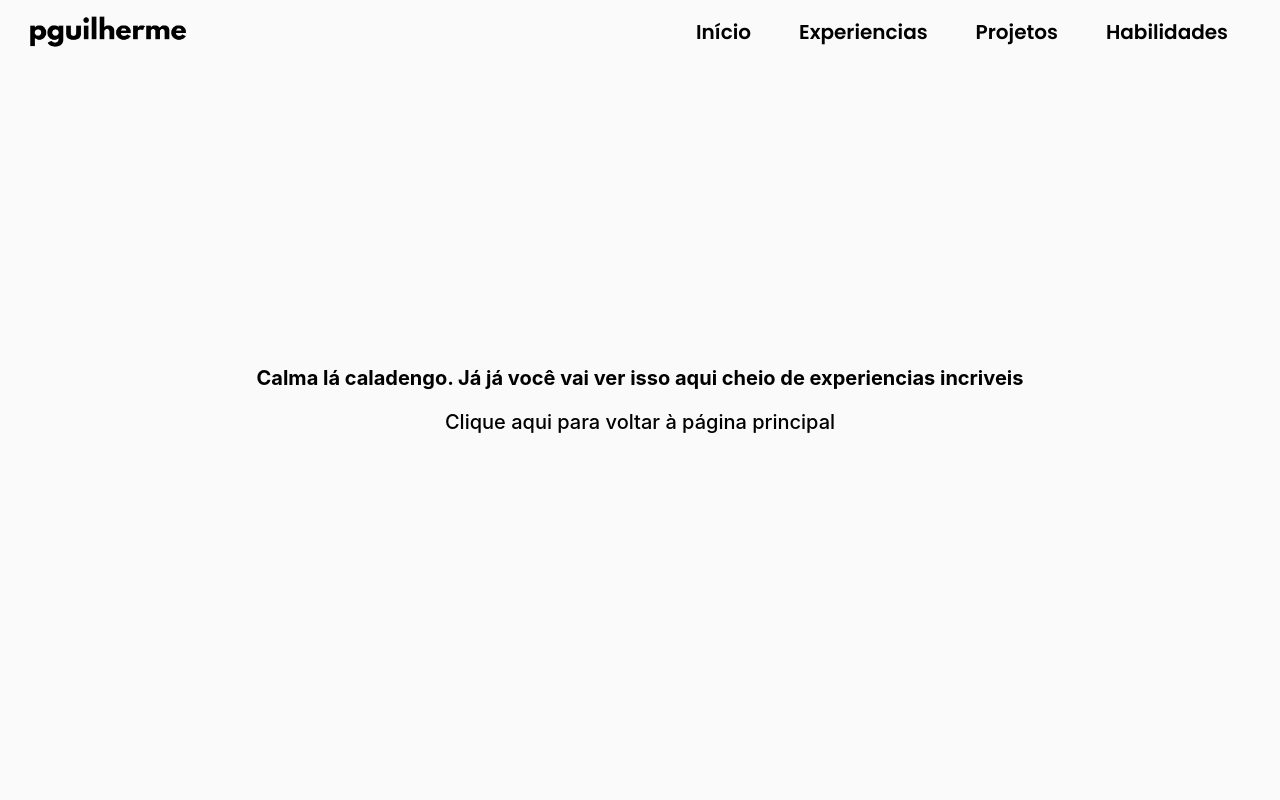
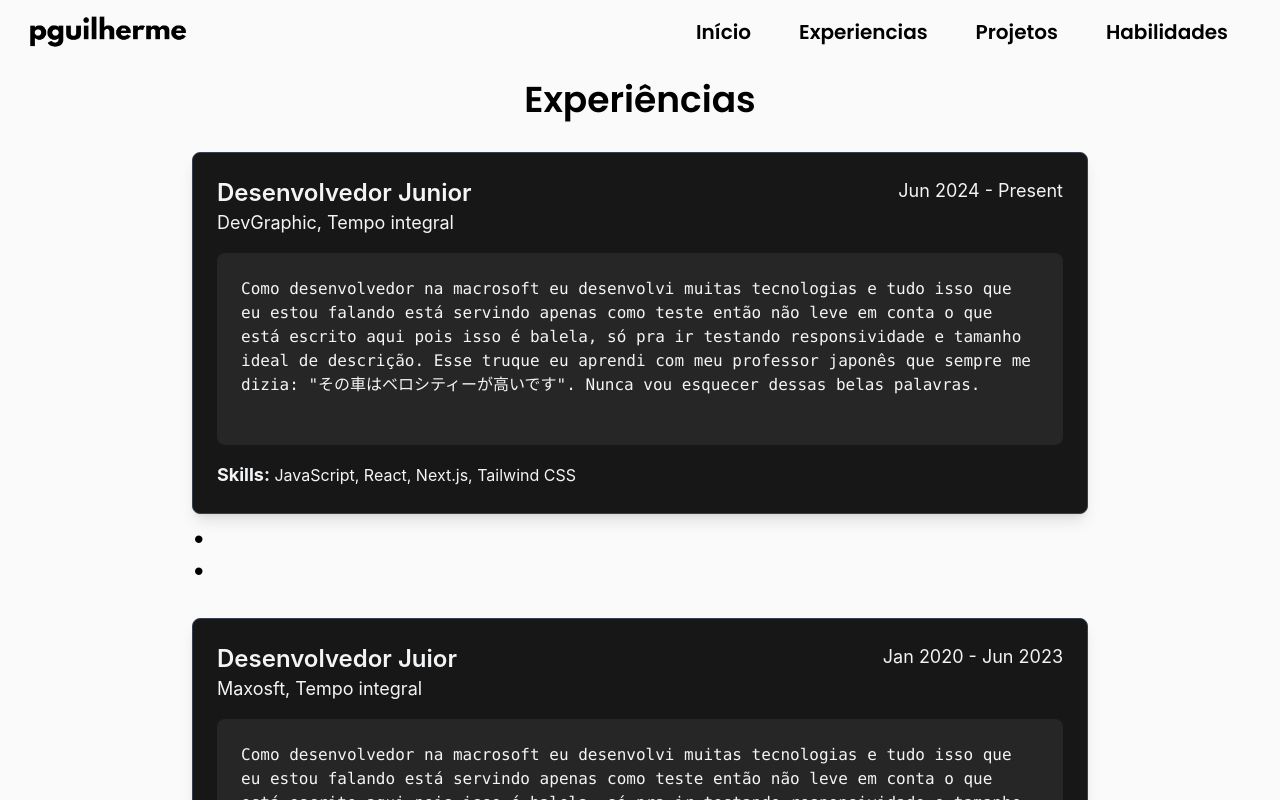
Before and after one commit to pguilhermef/pguilherme-portfolio, a Next.js app: page /experiences in a window 1280 px wide. Shown: the top 800 px of the page. Built offline with nearby package versions, Linux system fonts and the light colour scheme.

Commit message:
Add content at experiences page

```diff
--- a/components/Projects.js
+++ b/components/Projects.js
@@ -1,52 +1,9 @@
 import Image from 'next/image';
 import React from 'react';
+import myProjects from '../content/myProjects';
 
 import eye from '../public/project_links/eye.svg';
 import github from '../public/project_links/github-alt.svg';
-
-import project1 from '../public/projects_thumb/1.png';
-import project2 from '../public/projects_thumb/2.png';
-import project3 from '../public/projects_thumb/3.png';
-import project4 from '../public/projects_thumb/4.png';
-
-const myProjects = [
-  {
-    name: 'Go Pizza - Landing Page',
-    description: 'Uma Landing Page criada para atrair potenciais franqueados para uma rede de pizzarias. Foquei em oferecer uma apresentação visualmente atraente dos produtos e informações sobre as vantagens de se tornar um franqueado.',
-    technologies: 'React, Tailwind',
-    thumbnail: project1,
-    knowledgeArea: 'Front-end',
-    githubLink: 'https://github.com/pguilhermef/go2pizza',
-    vercelLink: 'https://www.mbebfranquias.com.br/'
-  },
-  {
-    name: 'Star Wars - Filtro de Planetas',
-    description: 'Simples site criado para estudar sobre o consumo de apis e criação de filtros. Esse foi um dos meus primeiros projetos. Com o conhecimento que tenho hoje tenho muitos planos de melhorias para esse site. Você pode encontrar esses planos no README do github.',
-    technologies: 'HTML, CSS, Javascript',
-    thumbnail: project2,
-    knowledgeArea: 'Front-end',
-    githubLink: 'https://github.com/pguilhermef/starwars-planets-filter',
-    vercelLink: 'https://starwars-planets-filter.vercel.app/'
-  },
-  {
-    name: 'Higmaster - Landing Page',
-    description: 'Landing Page criada para uma empresa local para atrair novos clientes de maneira mais profissional e dinâmica. Design simples e direto com botões que levam diretamente ao contato da empresa.',
-    technologies: 'HTML, CSS, Javascript, React',
-    thumbnail: project3,
-    knowledgeArea: 'Front-end',
-    githubLink: 'https://github.com/pguilhermef/higmaster',
-    vercelLink: 'https://higmaster.vercel.app/'
-  },
-  {
-    name: 'Projeto 4',
-    description: 'Descrição em logística aduaneira Curitiba-PR',
-    technologies: 'Next.js, React, Tailwind.css, Javascript',
-    thumbnail: project4,
-    knowledgeArea: 'Full-Stack',
-    githubLink: 'https://github.com/pguilhermef',
-    vercelLink: 'https://github.com/pguilhermef'
-  },
-]
 
 function Projects() {
   return (
@@ -65,7 +22,7 @@ function Projects() {
             <div key={item.name} className='flex flex-col items-start bg-white rounded-lg border-2 m-3 w-72 md:w-80 lg:w-96 xl:w-80 mx-4 md:mx-8 lg:mx-12'>
               {/* Foto */}
               <div className='flex justify-end w-full p-2 md:p-3'>
-                <div className='absolute z-10 bg-green-500 p-1 text-white rounded-sm mt-1 mr-1 text-xs md:text-sm'>{item.knowledgeArea}</div>
+                <div className='absolute z-10 bg-green-500 p-1 text-white rounded-sm mt-1 mr-1 text-xs md:text-sm cursor-default'>{item.knowledgeArea}</div>
                 {/* Visualização e Github */}
                 <div className='flex items-center absolute z-10 mt-36 md:mt-40 lg:mt-32 xl:mt-40 mr-1'>
                   <a href={item.vercelLink} target='_blank' rel="noreferrer"
--- a/pages/experiences/index.js
+++ b/pages/experiences/index.js
@@ -1,16 +1,37 @@
 import Link from 'next/link'
 import React from 'react'
+import { ExperienceCard } from '../../components/ExperienceCard'
+import myExperiences from '../../content/myExperiences'
 
 function experiencesPage() {
   return (
-    <div className='h-screen flex justify-center items-center flex-col'>
-      <div className='flex justify-center items-center text-xl font-bold'>Calma lá caladengo. Já já você vai ver isso aqui cheio de experiencias incriveis</div>
+    <div>
+    <div id='experiencies' className='flex flex-col items-center'>
+      <div className='flex mt-20 font-poppins'>
+        <p className='text-3xl md:text-4xl font-semibold'>Experiências</p>
+      </div>
+      <div className="w-full flex flex-col items-center justify-center px-5">
+        {myExperiences.map((experience, index) => (
+          <div className='flex flex-col'>
+            <ExperienceCard key={index} {...experience} />
+            <div className='flex flex-col text-2xl'>
+              <div>
+                •
+              </div>
+              <div>
+                •
+              </div>
+            </div>
+          </div>
+        ))}
+      </div>
+    </div>
+    <div className='flex font-poppins max-w-4xl m-auto'>
       <Link href='/'>
-        <h1 className='mt-4 text-xl font-medium'>
-        Clique aqui para voltar à página principal
-        </h1>
-        </Link>
+        <p className='text-1xl md:text-2xl font-semibold px-5 sm:px-0 hover:text-green-500 cursor-pointer my-10'>{`← Voltar`}</p>
+      </Link>
     </div>
+  </div>
   )
 }
 
```
